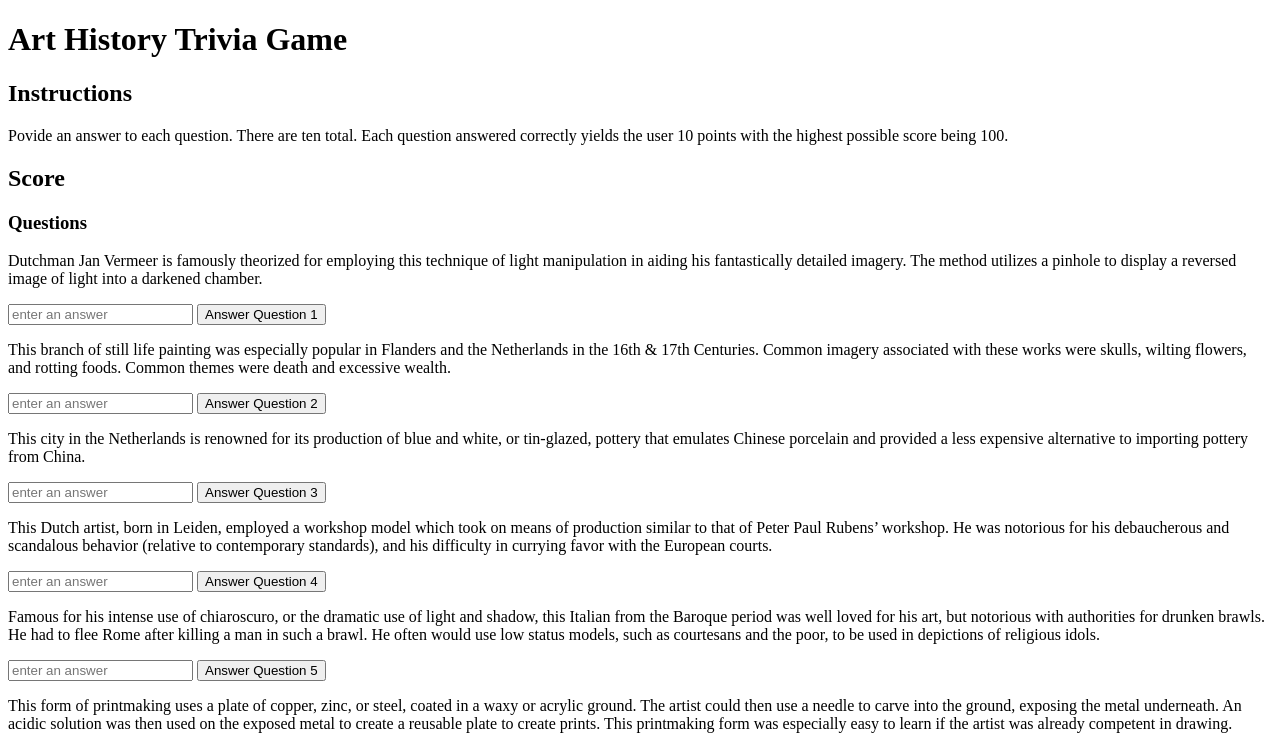
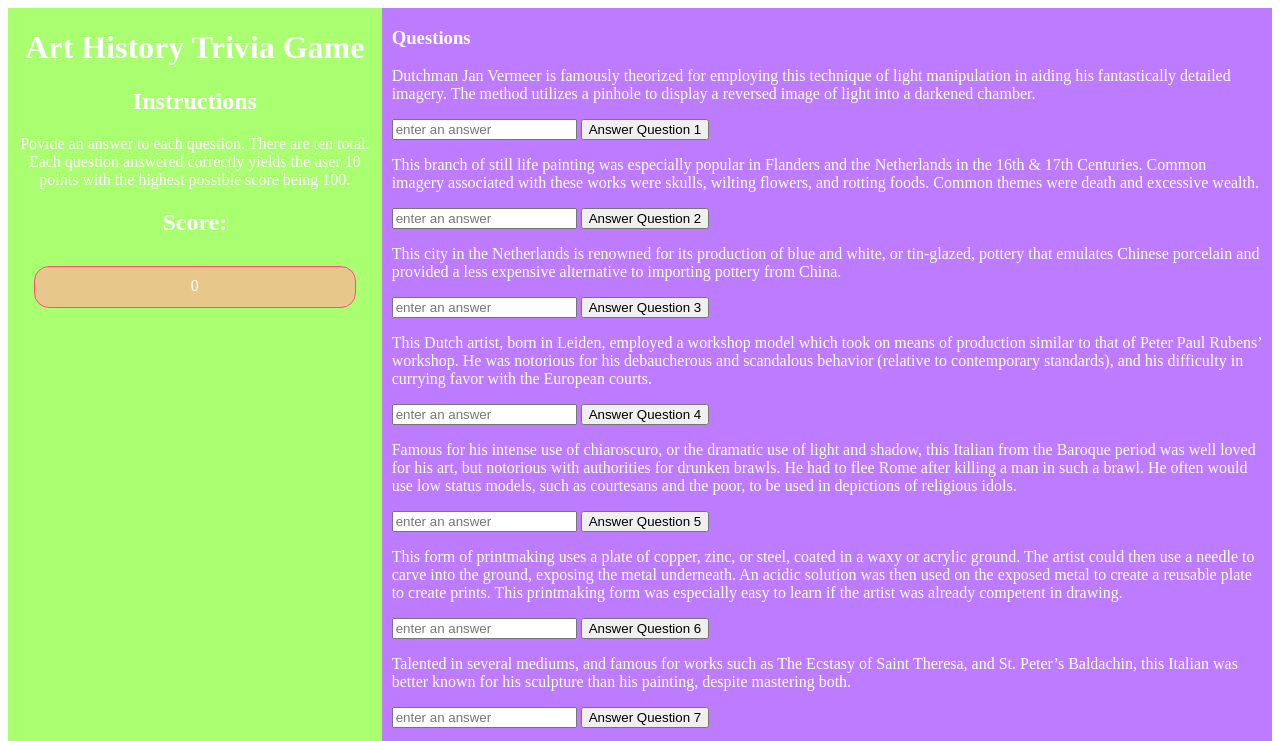
Before and after one commit to fjaddison/Art-History-Trivia-Game, a plain HTML site: page index.html in a window 1280 px wide. Shown: the top 741 px of the page. Drawn offline with nearby package versions, Linux system fonts and the light colour scheme.

Commit message:
playing with colors and layout

```diff
--- a/index.html
+++ b/index.html
@@ -5,21 +5,17 @@
     <meta name="viewport" content="width=device-width, initial-scale=1.0">
     <meta http-equiv="X-UA-Compatible" content="ie=edge">
     <title>Art History Trivia Game</title>
-    <link rel="stylesheet" href="atm.css">
+    <link rel="stylesheet" href="style.css">
 </head>
 <body>
+    <!-- need a box to hold the user's score -->
     <header>
         <h1>Art History Trivia Game</h1>
         <h2>Instructions</h2>
         <P>Povide an answer to each question. There are ten total. Each question answered correctly yields the user 10 points with the highest possible score being 100.</P>
+        <h2>Score:</h2>
+        <div class="score">0</div>
     </header>
-    <section>
-        <h2>Score</h2>
-        <!-- need to make a box here to contain the score -->
-        <div type="box">
-
-        </div>
-    </section>
     <main>
         <h3>Questions</h3>
         <div>
--- a/style.css
+++ b/style.css
@@ -0,0 +1,26 @@
+body {
+    /* background: url(Images/trivmaster.jpg); */
+    color: white;
+    display: flex;
+    flex: 1;
+}
+header {
+    background-color: #A9FF6F;
+    text-align: center;
+    padding: 0 10px;
+}
+main {
+    padding: 0 10px 10px 10px;
+    background-color: #BD7BFF;
+}
+/* using reference to the ATM lab to build a box to hold the user's score */
+.score {
+    background-color: #E8C78A;
+    border: 1px solid #FF4D78;
+    border-radius: 15px;
+    display: inline-block;
+    margin: 10px;
+    padding: 10px;
+    width: 300px;
+    height: 20px;
+}
```
Also changed, not shown: Images/bosch.jpg (added), 1 other file.
